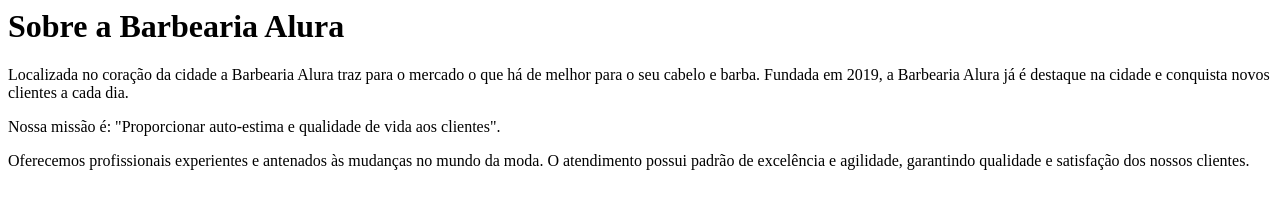
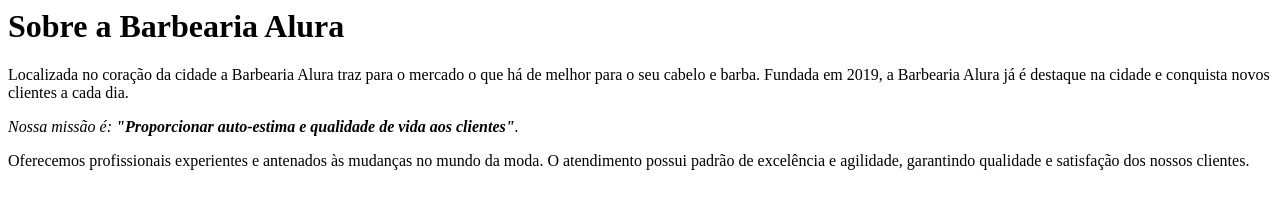
Before and after one commit to luizfelipejesusdeoliveira/Barbearia-alura, a plain HTML site: page index.html in a window 1280 px wide. Drawn offline with Linux system fonts and the light colour scheme.

Commit message:
atualização

```diff
--- a/index.html
+++ b/index.html
@@ -2,6 +2,6 @@
 
 <p>Localizada no coração da cidade a Barbearia Alura traz para o mercado o que há de melhor para o seu cabelo e barba. Fundada em 2019, a Barbearia Alura já é destaque na cidade e conquista novos clientes a cada dia.</p>
 
-<P>Nossa missão é: "Proporcionar auto-estima e qualidade de vida aos clientes".</P>
+<P><em>Nossa missão é: <strong>"Proporcionar auto-estima e qualidade de vida aos clientes"</strong>.</em></P>
 
 <P>Oferecemos profissionais experientes e antenados às mudanças no mundo da moda. O atendimento possui padrão de excelência e agilidade, garantindo qualidade e satisfação dos nossos clientes.</P>
```
